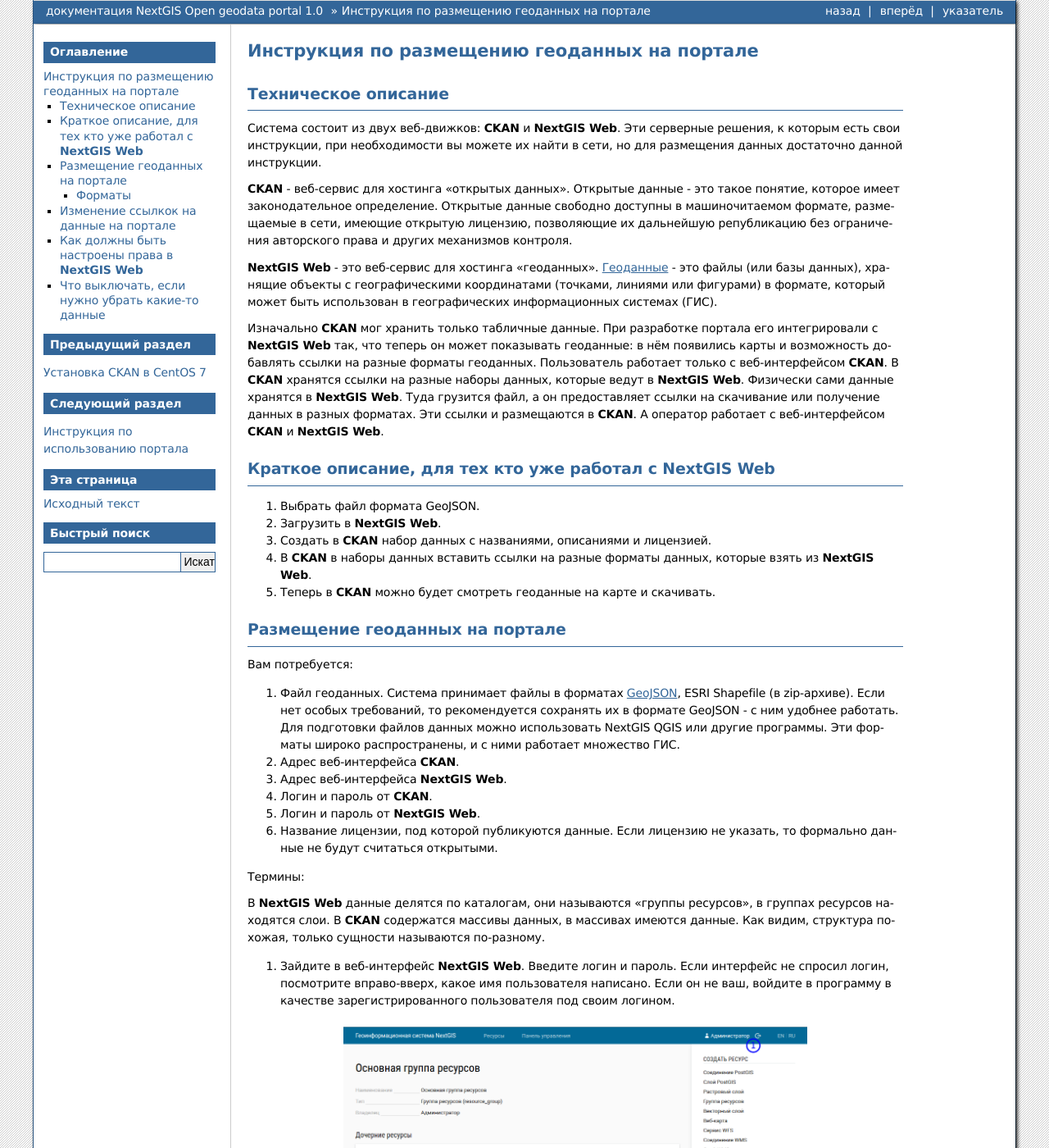
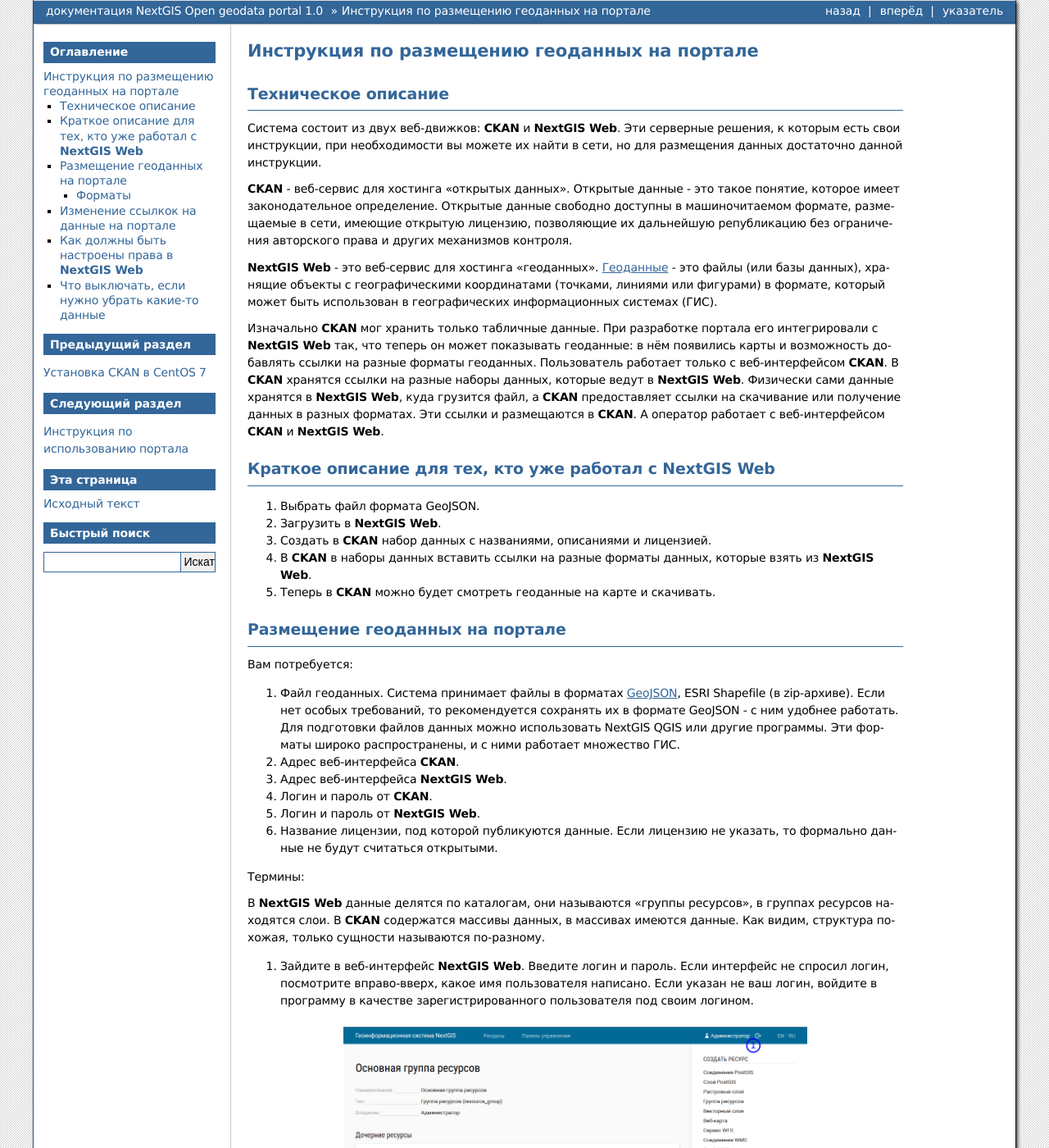
Before and after one commit to nextgis/docs_ogportal, a Sphinx documentation site: the page built from source/editor.rst, in a window 1280 px wide and 1400 px high. Shown: the whole window at 82% size. Built offline with Sphinx 7.4.7, drawn with Linux system fonts in a browser that asks for light colours; formulas are drawn with MathJax 3; some of the changed text lies outside the part shown.

Commit message:
инструкция по использованию портала

```diff
--- a/source/editor.rst
+++ b/source/editor.rst
@@ -29,12 +29,12 @@
 разные форматы геоданных. Пользователь работает только с веб-интерфейсом
 :program:`CKAN`. В :program:`CKAN` хранятся ссылки на разные наборы данных,
 которые ведут в :program:`NextGIS Web`. Физически сами данные хранятся в
-:program:`NextGIS Web`. Туда грузится файл, а он предоставляет ссылки на
+:program:`NextGIS Web`, куда грузится файл, а :program:`CKAN` предоставляет ссылки на
 скачивание или получение данных в разных форматах. Эти ссылки и размещаются в
 :program:`CKAN`. А оператор работает с веб-интерфейсом :program:`CKAN` и
 :program:`NextGIS Web`.
 
-Краткое описание, для тех кто уже работал с :program:`NextGIS Web`
+Краткое описание для тех, кто уже работал с :program:`NextGIS Web`
 ------------------------------------------------------------------
 
 1. Выбрать файл формата GeoJSON.
@@ -70,8 +70,8 @@
 
 1. Зайдите в веб-интерфейс :program:`NextGIS Web`. Введите логин и пароль.
    Если интерфейс не спросил логин, посмотрите вправо-вверх, какое имя
-   пользователя написано. Если он не ваш, войдите в программу в качестве зарегистрированного
-   пользователя под своим логином.
+   пользователя написано. Если указан не ваш логин, войдите в программу в качестве
+   зарегистрированного пользователя под своим логином.
 
 .. figure:: _static/ogportalNGWLogin.png
    :name: ogportalNGWLogin
@@ -90,7 +90,7 @@
    :align: center
    :width: 15cm
 
-   Веб-интерфейс NextGIS Web. 1 - список групп ресурсов и слоёв. 2 - ссылки на создание ресурсов
+   Веб-интерфейс NextGIS Web. 1 - список групп ресурсов и слоёв. 2 - ссылки на создание ресурсов.
 
 3. Зайдите в нужную группу ресурсов. В блоке :guilabel:`Создать ресурс` нажмите
    :guilabel:`Векторный слой`. В открывшемся окне введите Наименование.
@@ -185,7 +189,7 @@
    :align: center
    :width: 16cm
 
-   Список ресурсов
+   Список ресурсов.
 
 Нажмите кнопку :guilabel:`Добавить`. Откроется список, в нём дерево всех ресурсов.
 Выберите в этом списке слой, который вы добавили на предыдущем шаге (как на картинке - выделите строку со значком папки).
@@ -210,6 +216,8 @@
    :name: ogportalCKANInterface1
    :align: center
    :width: 16cm
+
+   Веб-интерфейс :program:`CKAN`.
 
 7. Зайдите в нужный пакет данных или создайте новый кнопкой :guilabel:`Создать набор данных`.
 8. На странице нужного пакета данных нажмите :guilabel:`Manage`, затем перейдите на    вкладку :guilabel:`Ресурсы`.
@@ -276,21 +284,21 @@
    :align: center
    :width: 16cm
 
-   Настройка прав у корневой группы ресурсов
+   Настройка прав у корневой группы ресурсов.
 
 .. figure:: _static/ogportalNGWAccess2.png
    :name: ogportalNGWAccess2
    :align: center
    :width: 16cm
 
-   Настройка прав у группы ресурсов Открытые данные
+   Настройка прав у группы ресурсов Открытые данные.
 
 .. figure:: _static/ogportalNGWAccess3.png
    :name: ogportalNGWAccess3
    :align: center
    :width: 16cm
 
-   Настройка прав у группы ресурсов Векторные данные
+   Настройка прав у группы ресурсов Векторные данные.
 
 У ниже лежащих групп ничего дополнительно настраивать не нужно.
 
```
Also changed, not shown: other parts of source/editor.rst (+12 -6 lines).
